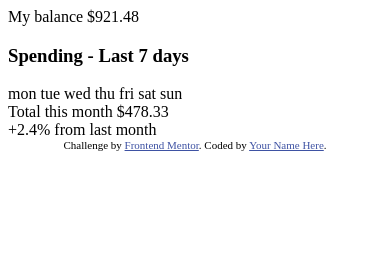
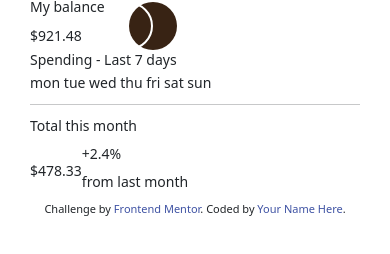
Before and after one commit to shoproizoshlo/expenses-chart-component-main, a plain HTML site: page index.html in a window 390 px wide. Drawn offline with nearby package versions, Linux system fonts and the light colour scheme.

Commit message:
added styling

```diff
--- a/index.html
+++ b/index.html
@@ -13,33 +13,61 @@
     />
 
     <title>Frontend Mentor | Expenses chart component</title>
+    <!-- bootstrap -->
+    <link
+      href="https://cdn.jsdelivr.net/npm/bootstrap@5.3.2/dist/css/bootstrap.min.css"
+      rel="stylesheet"
+      integrity="sha384-T3c6CoIi6uLrA9TneNEoa7RxnatzjcDSCmG1MXxSR1GAsXEV/Dwwykc2MPK8M2HN"
+      crossorigin="anonymous"
+    />
 
-    <!-- Feel free to remove these styles or customise in your own stylesheet 👍 -->
-    <style>
-      .attribution {
-        font-size: 11px;
-        text-align: center;
-      }
-      .attribution a {
-        color: hsl(228, 45%, 44%);
-      }
-    </style>
+    <!-- style.css -->
+    <link rel="stylesheet" href="./styles/style.css" />
   </head>
   <body>
-    <div>My balance $921.48</div>
+    <main>
+      <div class="wrapper">
+        <div class="container">
+          <div class="d-flex align-items-center">
+            <div>
+              <p>My balance</p>
+              <h3>$921.48</h3>
+            </div>
+            <div>
+              <img src="./images/logo.svg" alt="logo" />
+            </div>
+          </div>
           <div>
             <h3>Spending - Last 7 days</h3>
             <div class="chart">mon tue wed thu fri sat sun</div>
+          </div>
+          <hr />
           <div>
-        <div>Total this month $478.33</div>
-        <div>+2.4% from last month</div>
+            <p>Total this month</p>
+            <div class="d-flex align-items-center">
+              <h3>$478.33</h3>
+              <div>
+                <p>+2.4%</p>
+                <p>from last month</p>
               </div>
             </div>
+          </div>
+        </div>
+      </div>
+    </main>
+    <footer>
       <div class="attribution">
         Challenge by
         <a href="https://www.frontendmentor.io?ref=challenge" target="_blank"
           >Frontend Mentor</a
         >. Coded by <a href="#">Your Name Here</a>.
       </div>
+    </footer>
   </body>
+  <!-- bootstrap -->
+  <script
+    src="https://cdn.jsdelivr.net/npm/bootstrap@5.3.2/dist/js/bootstrap.bundle.min.js"
+    integrity="sha384-C6RzsynM9kWDrMNeT87bh95OGNyZPhcTNXj1NW7RuBCsyN/o0jlpcV8Qyq46cDfL"
+    crossorigin="anonymous"
+  ></script>
 </html>
--- /dev/null
+++ b/styles/style.css
@@ -0,0 +1,114 @@
+/*Setting to zero*/
+* {
+  padding: 0;
+  margin: 0;
+  border: 0;
+}
+*,
+*:before,
+*:after {
+  -moz-box-sizing: border-box;
+  -webkit-box-sizing: border-box;
+  box-sizing: border-box;
+}
+:focus,
+:active {
+  outline: none;
+}
+a:focus,
+a:active {
+  outline: none;
+}
+nav,
+footer,
+header,
+aside {
+  display: block;
+}
+html,
+body {
+  height: 100%;
+  width: 100%;
+  font-size: 100%;
+  line-height: 1;
+  font-size: 14px;
+  -ms-text-size-adjust: 100%;
+  -moz-text-size-adjust: 100%;
+  -webkit-text-size-adjust: 100%;
+}
+input,
+button,
+textarea {
+  font-family: inherit;
+}
+input::-ms-clear {
+  display: none;
+}
+button {
+  cursor: pointer;
+}
+button::-moz-focus-inner {
+  padding: 0;
+  border: 0;
+}
+a,
+a:visited {
+  text-decoration: none;
+}
+a:hover {
+  text-decoration: none;
+}
+ul li {
+  list-style: none;
+}
+img {
+  vertical-align: top;
+}
+h1,
+h2,
+h3,
+h4,
+h5,
+h6 {
+  font-size: inherit;
+  font-weight: inherit;
+}
+/*--------------------*/
+/* page container */
+.wrapper {
+  overflow: hidden;
+  min-height: 100%;
+  position: relative;
+}
+.container {
+  max-width: 1145px;
+  margin: 40px auto 0 auto;
+  padding: 0 15px;
+}
+
+/* footer */
+.attribution {
+  font-size: 11px;
+  text-align: center;
+}
+.attribution a {
+  color: hsl(228, 45%, 44%);
+}
+
+@media screen and (max-width: 1200px) {
+  .container {
+    max-width: 970px;
+  }
+}
+@media screen and (max-width: 992px) {
+  .container {
+    max-width: 750px;
+  }
+}
+@media screen and (max-width: 767px) {
+  .container {
+    max-width: none;
+    padding: 0 30px;
+    margin: 0;
+  }
+}
```
Lines whose indentation alone changed are shown as unchanged.
